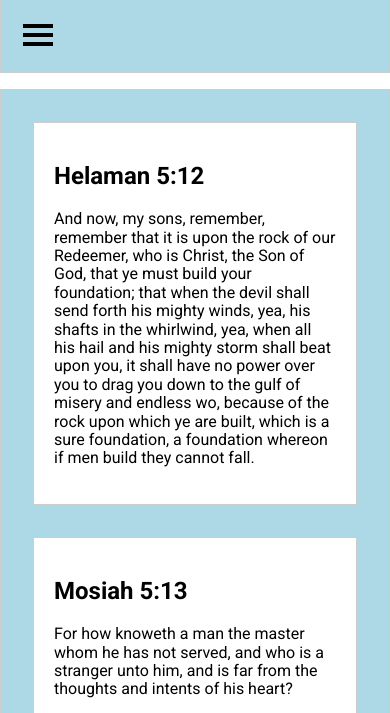
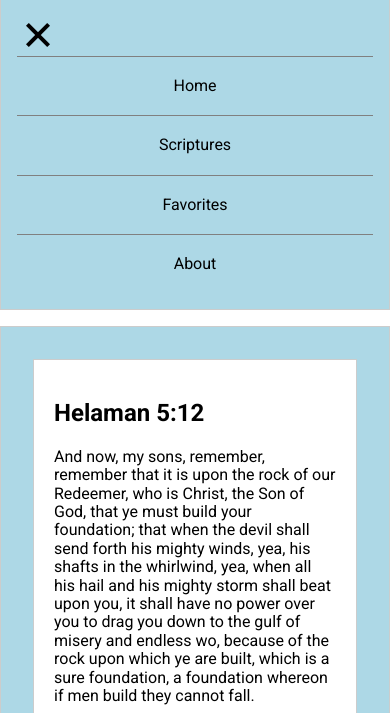
Before and after one commit to lisayinr/wdd131, a plain HTML site: page ponder/responsive.html in a window 390 px wide. Both pictures are taken after a click on the button 38 px from the left and 166 px from the top of the page. Shown: the part 131-844 px from the top of the page. Drawn offline with nearby package versions, Linux system fonts and the light colour scheme.

Commit message:
completed w04 ponder: responsive menu

```diff
--- a/ponder/responsive.css
+++ b/ponder/responsive.css
@@ -30,6 +30,12 @@
 nav a {
     padding: 20px;
     color: black;
+    display: block;
+    text-align: center;
+    text-decoration: none;
+    border-top: 1px solid gray;
+}
+.hide {
     display: none;
 }
 nav a:hover {
@@ -46,6 +52,15 @@
     height: 4px;
     background-color: black;
     margin: 5px 0;
+    transition: 0.4s;
+}
+.change .bar1 {
+  transform: translate(0, 9px) rotate(-45deg);
+}
+.change .bar2 {opacity: 0;}
+
+.change .bar3 {
+  transform: translate(0, -9px) rotate(45deg);
 }
 footer {
     text-align: center;
--- a/ponder/responsive.html
+++ b/ponder/responsive.html
@@ -6,6 +6,7 @@
     <title>Responsive Design</title>
     <link rel="stylesheet" href="https://cdnjs.cloudflare.com/ajax/libs/normalize/8.0.1/normalize.min.css" integrity="sha512-NhSC1YmyruXifcj/KFRWoC561YpHpc5Jtzgvbuzx5VozKpWvQ+4nXhPdFgmx8xqexRcpAglTj9sIBWINXa8x5w==" crossorigin="anonymous" referrerpolicy="no-referrer" />
     <link rel="stylesheet" href="responsive.css">
+    <script src="responsive.js" defer></script>
 
 </head>
 <body>
@@ -16,7 +17,7 @@
             <div class="bar2"></div>
             <div class="bar3"></div>
         </button>
-        <nav>
+        <nav class="hide">
             <a href="#">Home</a>
             <a href="#">Scriptures</a>
             <a href="#">Favorites</a>
--- /dev/null
+++ b/ponder/responsive.js
@@ -0,0 +1,9 @@
+const btn = document.querySelector('.menu-btn');
+const menu = document.querySelector('nav');
+
+btn.addEventListener('click', toggleMenu);
+
+function  toggleMenu() {
+    menu.classList.toggle('hide');
+    btn.classList.toggle('change');
+}
```
